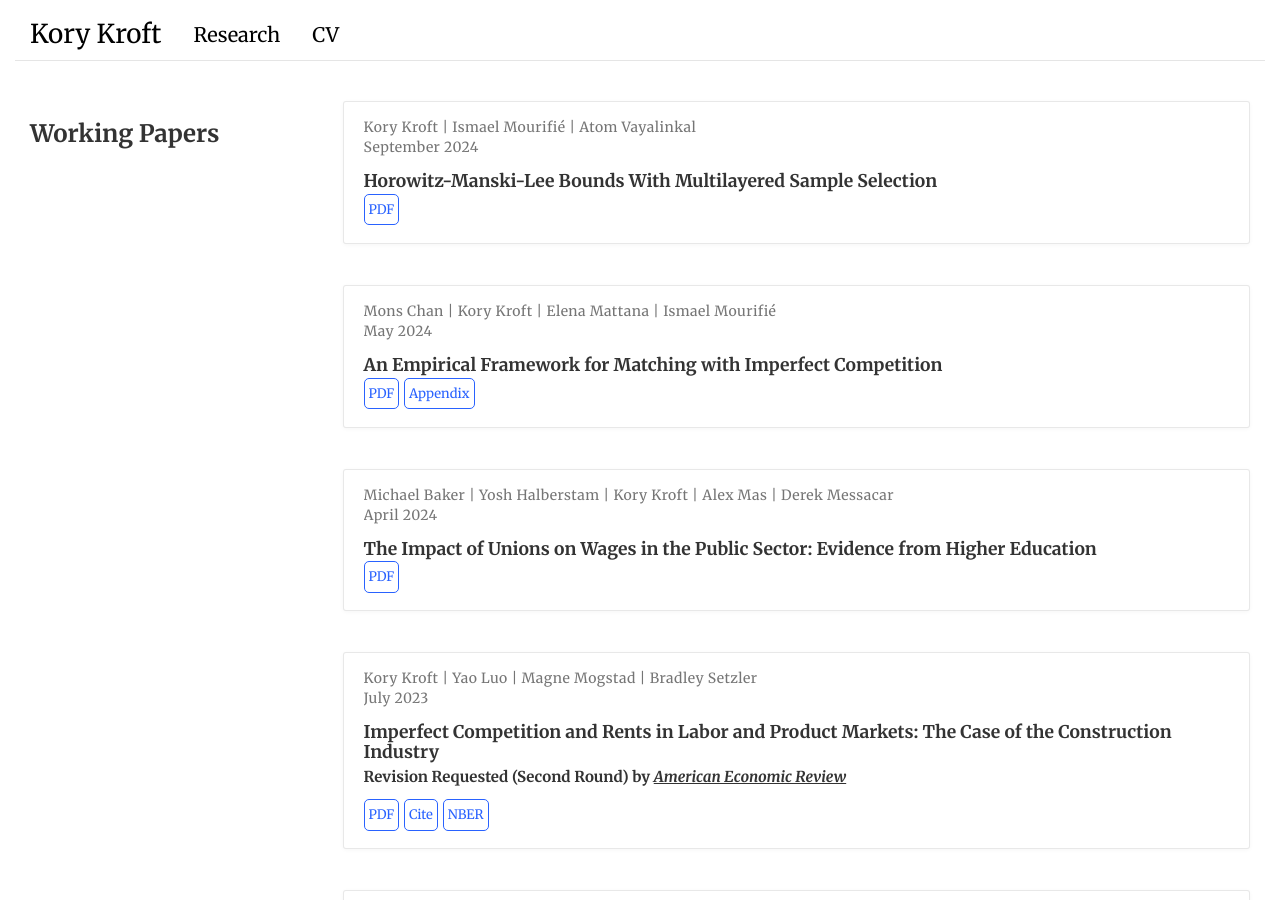
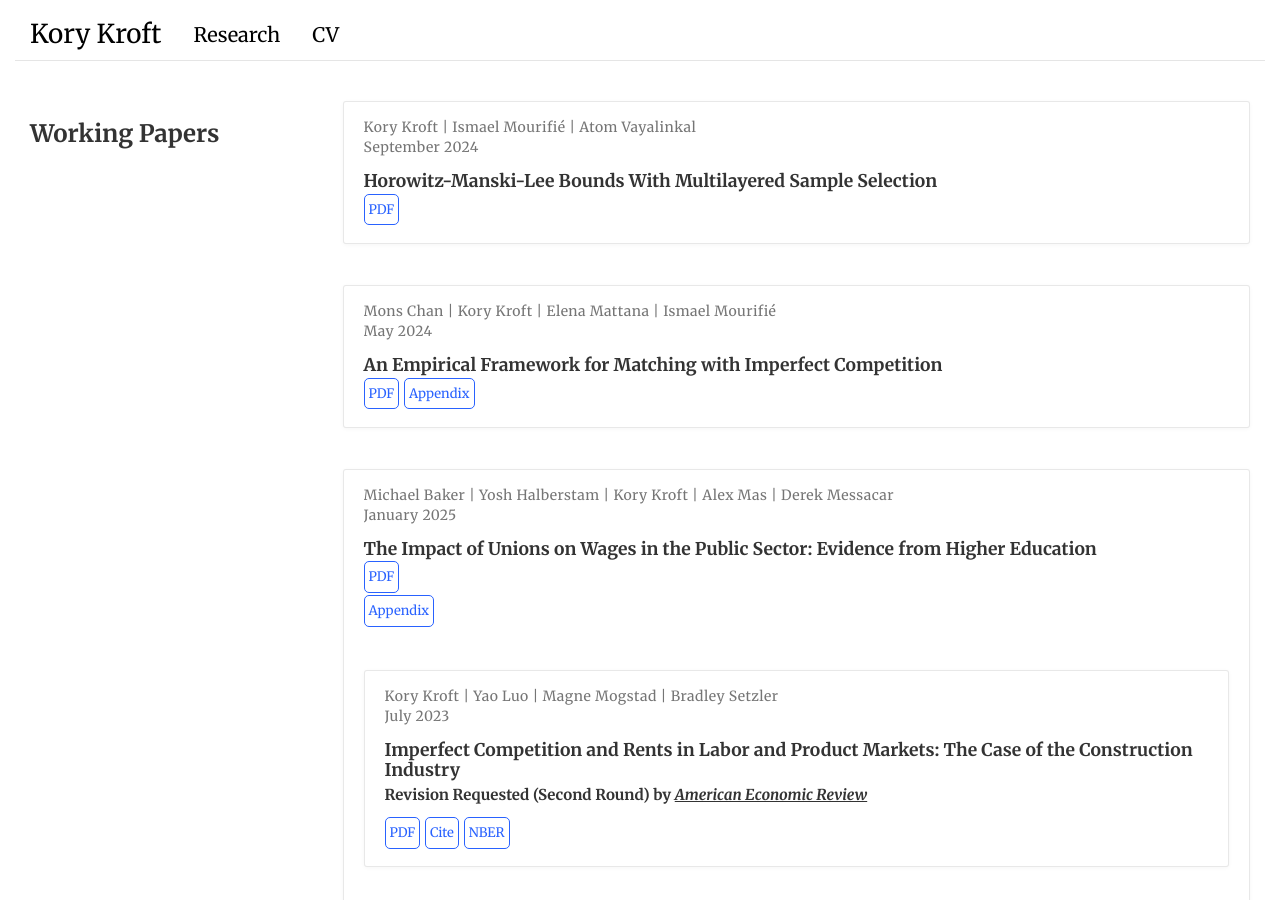
Before and after one commit to korykroft/korykroft.github.io, a Jekyll site: the page built from research/index.html, in a window 1280 px wide and 900 px high. Built offline with Jekyll 4.4.1, drawn with Linux system fonts in a browser that asks for light colours.

Commit message:
Update index.html

```diff
--- a/research/index.html
+++ b/research/index.html
@@ -59,13 +59,15 @@ description:
       <div>
         <span>Michael Baker</span> | <span>Yosh Halberstam</span>  | <span>Kory Kroft</span> |  <span>Alex Mas</span> | <span>Derek Messacar</span>
       </div>
-      <span class="article-date">April 2024</span>
+      <span class="article-date">January 2025</span>
     </div>
     <h3 class="article-title mb-1 mt-3">The Impact of Unions on Wages in the Public Sector: Evidence from Higher Education</h3>
     <div class="article-style">
     </div>
     <div class="btn-links">
-      <a class="btn btn-outline-primary my-1 mr-1 btn-sm" href="/files/bhkmm_aeri_13.0.pdf" target="_blank" rel="noopener">PDF</a>
+      <a class="btn btn-outline-primary my-1 mr-1 btn-sm" href="/files/bhkmm_aeri_28.0_submit.pdf" target="_blank" rel="noopener">PDF</a>
+       <div class="btn-links">
+      <a class="btn btn-outline-primary my-1 mr-1 btn-sm" href="/files/bhkmm_aeri_28.0_supp_submit.pdf" target="_blank" rel="noopener">Appendix</a>
      </div>
    </div>
 
```
